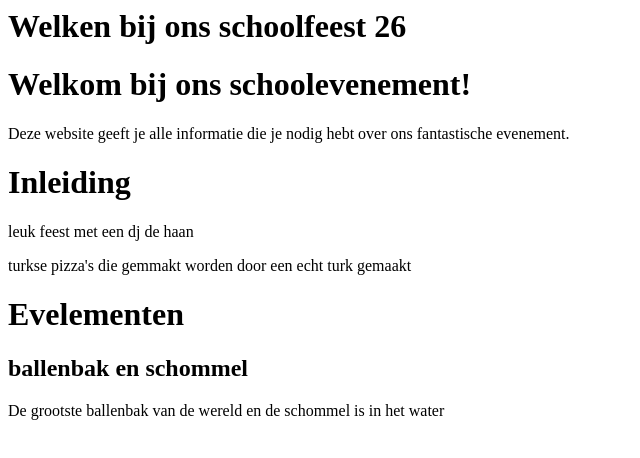
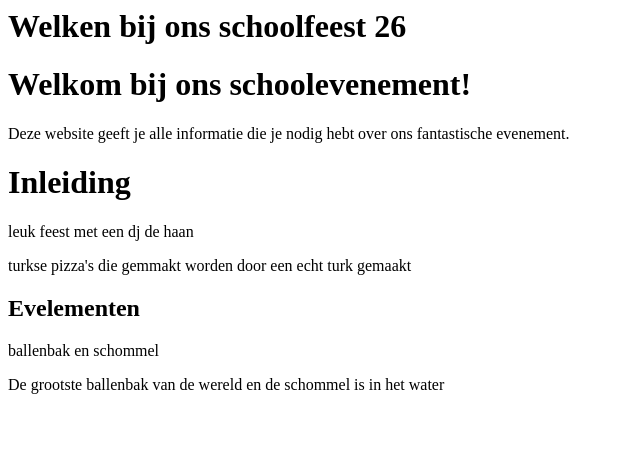
Before and after one commit to MackSala/weekopdrach2, a plain HTML site: page index.html in a window 1280 px wide. Shown: the whole page, without its empty margins (0-640 px from the left). Drawn offline with Linux system fonts and the light colour scheme.

Commit message:
WebLab Run 20-11-2026 11:42:19 (UTC+01:00)

```diff
--- a/index.html
+++ b/index.html
@@ -14,6 +14,6 @@
  <h1> <b>Inleiding </b> </h1>
   <p> leuk feest met een dj de haan </p>
     <p> turkse pizza's die gemmakt worden door een echt turk gemaakt </p>
-<h1> Evelementen
-<h2> ballenbak en schommel </h2>
+ <h2>Evelementen </h2>
+<p>ballenbak en schommel </p>
 <p> De grootste ballenbak van de wereld en de schommel is in het water </p>
```
Also changed, not shown: 1 other file.
